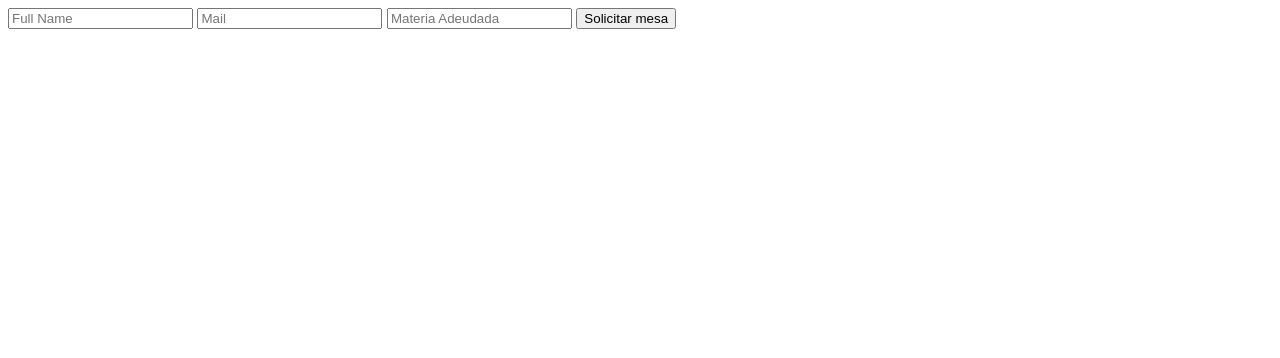
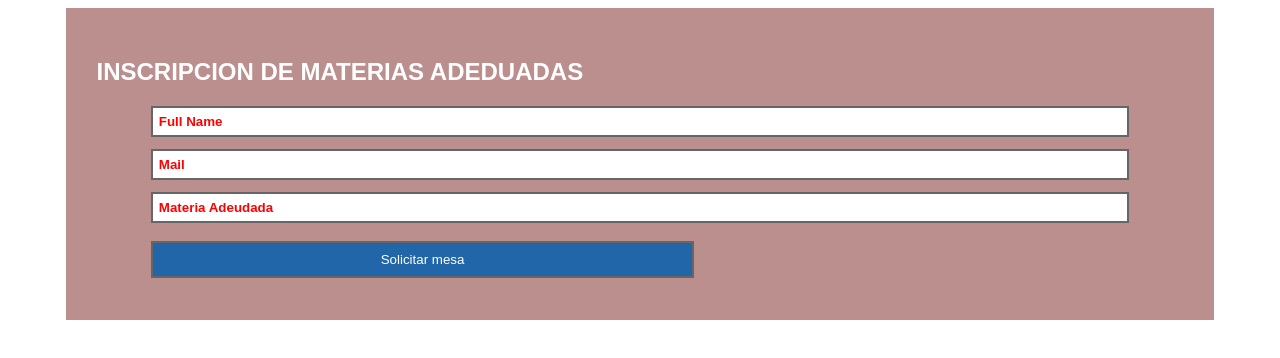
Before and after one commit to Chavira-cloud/front, a plain HTML site: page JsIntermedio/index.html in a window 1280 px wide. Drawn offline with Linux system fonts and the light colour scheme.

Commit message:
Problema-cap9

```diff
--- a/JsIntermedio/09-ProblemaCofla.js
+++ b/JsIntermedio/09-ProblemaCofla.js
@@ -0,0 +1,4 @@
+const nombre = document.getElementById("nombre");
+const mail = document.getElementById("mail");
+const materia = document.getElementById("materia");
+const boton = document.getElementById("btn-enviar");
--- a/JsIntermedio/index.html
+++ b/JsIntermedio/index.html
@@ -8,7 +8,8 @@
     <script src="/JsIntermedio/09-ProblemaCofla.js" defer></script>
 </head>
 <body>
-    <form action="">
+    <form autocomplete = "off">
+        <h2>INSCRIPCION DE MATERIAS ADEDUADAS</h2>
         <input type="text" placeholder="Full Name" id="nombre">
         <input type="email" placeholder="Mail" id="mail">
         <input type="text" placeholder="Materia Adeudada" id="materia">
--- a/JsIntermedio/style.css
+++ b/JsIntermedio/style.css
@@ -2,3 +2,52 @@ body{
     color: #222;
     font-family: sans-serif;
 }
+
+h2{
+    color: #fff;
+}
+
+input{
+    display: block;
+    width: 90%;
+    padding: 6px;
+    margin: 12px 5%;
+    box-sizing: border-box;
+    border: none;
+    border: 2px solid #666;
+    outline: none !important;
+    transition: background 0.3s;
+}
+
+input::placeholder{
+    color: #f00;
+    font-weight: 700;
+    transition: color 0.3s;
+}
+
+input:hover{
+    background: #26a;
+}
+
+input:hover::placeholder{
+    color: #fff;
+}
+
+input[type="submit"]{
+    width: 50%;
+    margin-top: 18px;
+    padding: 9px;
+    background: #26a;
+    color: #fff;
+}
+
+input[type="submit"]:hover{
+    background: #048;
+}
+
+form{
+    width: 86%;
+    margin: auto;
+    padding: 30px;
+    background-color:rosybrown ;
+}
```
